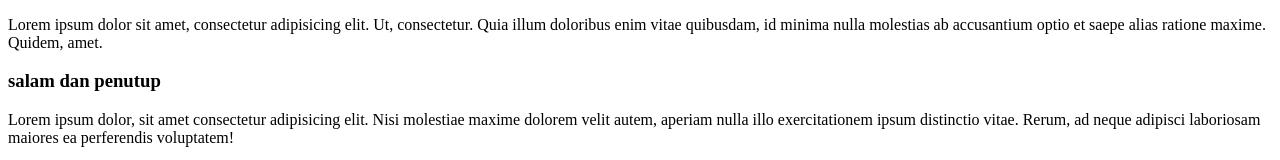
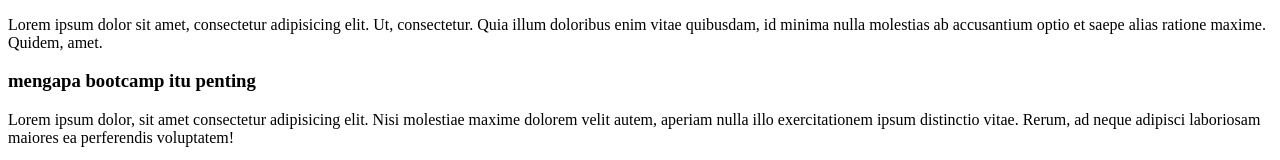
Before and after one commit to Warfail/eduwork-id, a plain HTML site: page index.html in a window 1280 px wide. Shown: the part 167-327 px from the top of the page. Drawn offline with Linux system fonts and the light colour scheme.

Commit message:
revisi judul paragraf akhir

```diff
--- a/index.html
+++ b/index.html
@@ -13,7 +13,7 @@
     <p>Lorem ipsum dolor sit amet, consectetur adipisicing elit. Ut, consectetur. Quia illum doloribus enim vitae quibusdam, id minima nulla molestias ab accusantium optio et saepe alias ratione maxime. Quidem, amet.</p>
     <h2>mengapa perlu belajar di eduwork</h2>
     <p>Lorem ipsum dolor sit amet, consectetur adipisicing elit. Ut, consectetur. Quia illum doloribus enim vitae quibusdam, id minima nulla molestias ab accusantium optio et saepe alias ratione maxime. Quidem, amet.</p>
-    <h3>salam dan penutup</h3>
+    <h3>mengapa bootcamp itu penting</h3>
     <p>Lorem ipsum dolor, sit amet consectetur adipisicing elit. Nisi molestiae maxime dolorem velit autem, aperiam nulla illo exercitationem ipsum distinctio vitae. Rerum, ad neque adipisci laboriosam maiores ea perferendis voluptatem!</p>
 </body>
 
```
